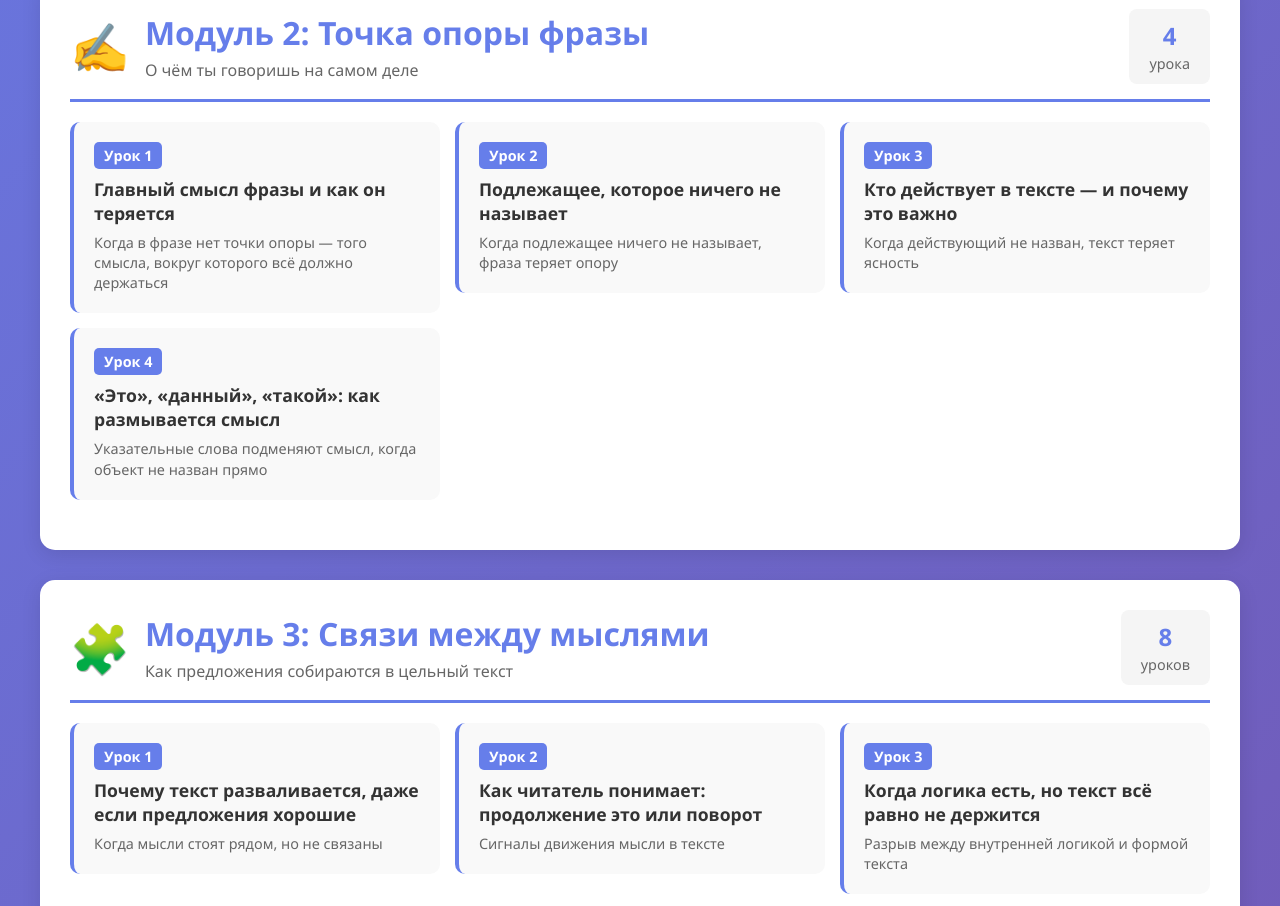
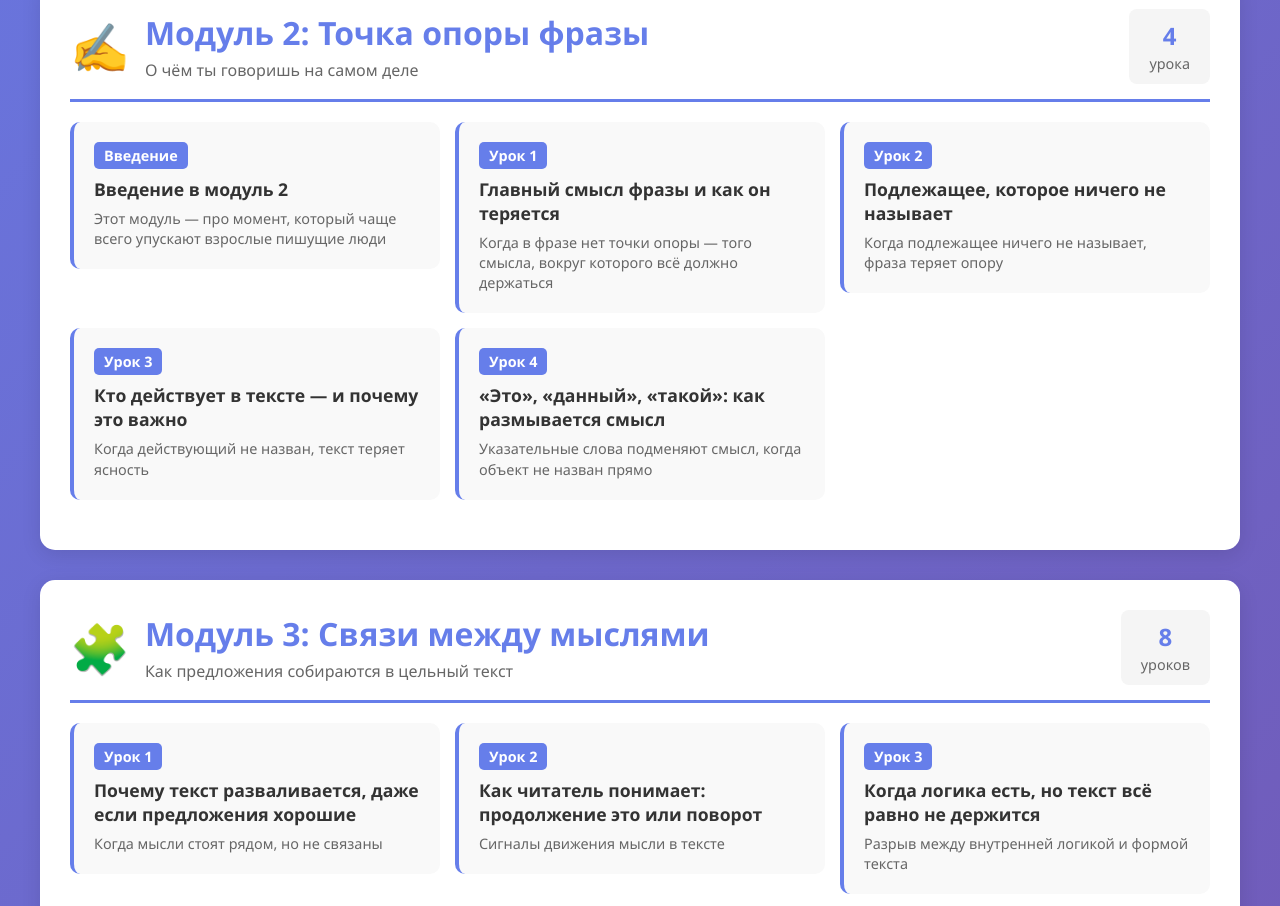
Before and after one commit to SilverKain/Orthography, a website built with Vite: page index.html in a window 1280 px wide. Shown: the part 960-1866 px from the top of the page. Built offline with nearby package versions, Linux system fonts and the light colour scheme; some packages are replaced by stand-ins of ours; no server answers.

Commit message:
добавление модуля 2 урок 0 на главную

```diff
--- a/index.html
+++ b/index.html
@@ -982,6 +982,15 @@
             </div>
 
             <div class="lessons-grid">
+
+            <a href="./theory/modules/module-2-lesson-0.html" style="text-decoration: none; color: inherit;">
+                    <div class="lesson-card">
+                        <span class="lesson-number">Введение</span>
+                        <div class="lesson-name">Введение в модуль 2</div>
+                        <div class="lesson-description">Этот модуль — про момент, который чаще всего упускают взрослые пишущие люди</div>
+                    </div>
+                </a>
+
                 <a href="theory/modules/module-2-lesson-1.html" style="text-decoration: none; color: inherit;">
                     <div class="lesson-card">
                         <span class="lesson-number">Урок 1</span>
```
